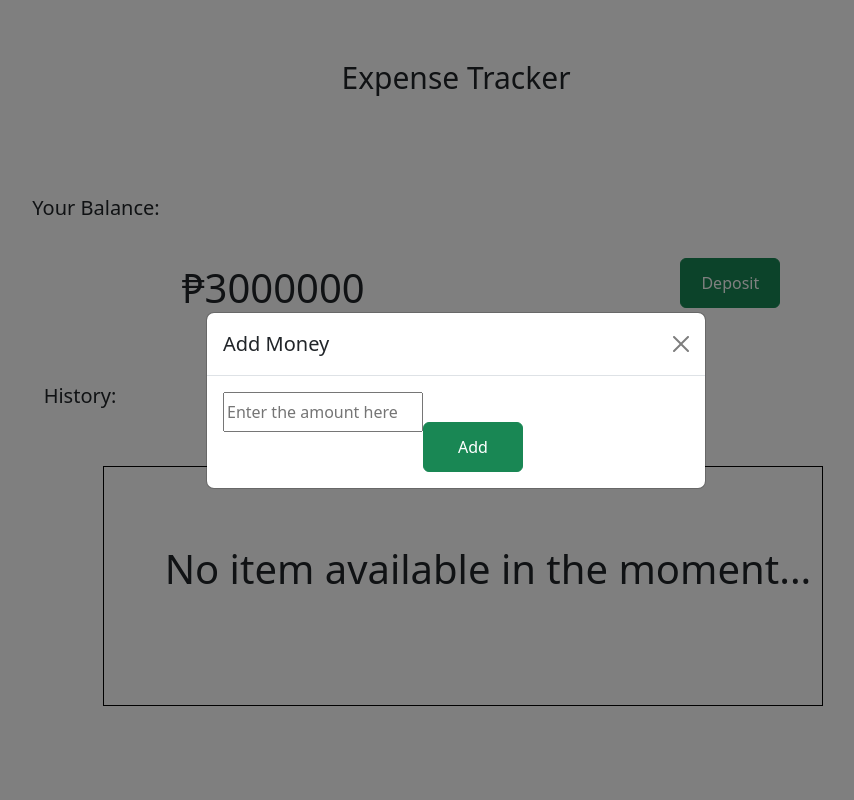
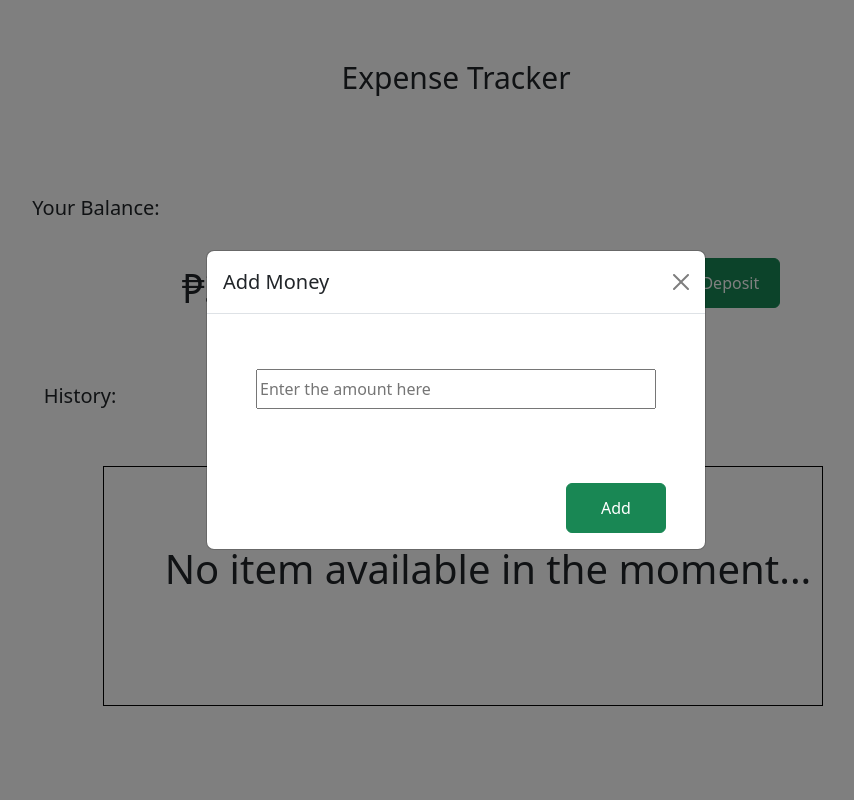
Before and after one commit to Joma-15/Expense-tracker-, a React (Vite) app: page / in a window 1280 px wide. Both pictures are taken after a click on the button "Deposit". Shown: the top 800 px of the page, without its empty margins (184-1038 px from the left). Built offline with nearby package versions, Linux system fonts and the light colour scheme.

Commit message:
finally finished the pop up modal begin to work on the transaction logic

```diff
--- a/src/components/BalanceSheet.tsx
+++ b/src/components/BalanceSheet.tsx
@@ -36,14 +36,12 @@ export const BalanceSheet = () => {
               ></button>
             </div>
             <div className="modal-body">
-              <div className="purchase-container">
                 <input
                   className="Purchase-box"
                   type="text"
                   placeholder="Enter the amount here"
                 />
-                <button className="btn btn-success">Add</button>
-              </div>
+                 <button className="btn btn-success add-button">Add</button>
             </div>
           </div>
         </div>
--- a/src/components/style.css
+++ b/src/components/style.css
@@ -28,19 +28,38 @@ p{
 }
 .purchase-container{
     display: flex;
-    flex-direction: row;
-    align-items: flex-start;
+    justify-content: center;
+    align-items: center;
 }
 
 .Purchase-box{
-    width: 200px;
+    width: 400px;
+    margin: auto;
 
+}
+
+.add-button{
+    position: relative;
+    margin-left: 320px;
+    height: 1px;
 }
 
 .modal-dialog{
     max-width: 500px;
     max-height: 100px;
 }
+.modal-content{
+    height: 300px;
+}
+
+.modal-body {
+    display: flex;
+    flex-direction: column;
+    align-items: center;  /* Center horizontally */
+    justify-content: center;  /* Center vertically */
+    gap: 5px;  /* Space between input and button */
+}
+
 
 .btn.btn-success{
     margin-top: 30px;
```
